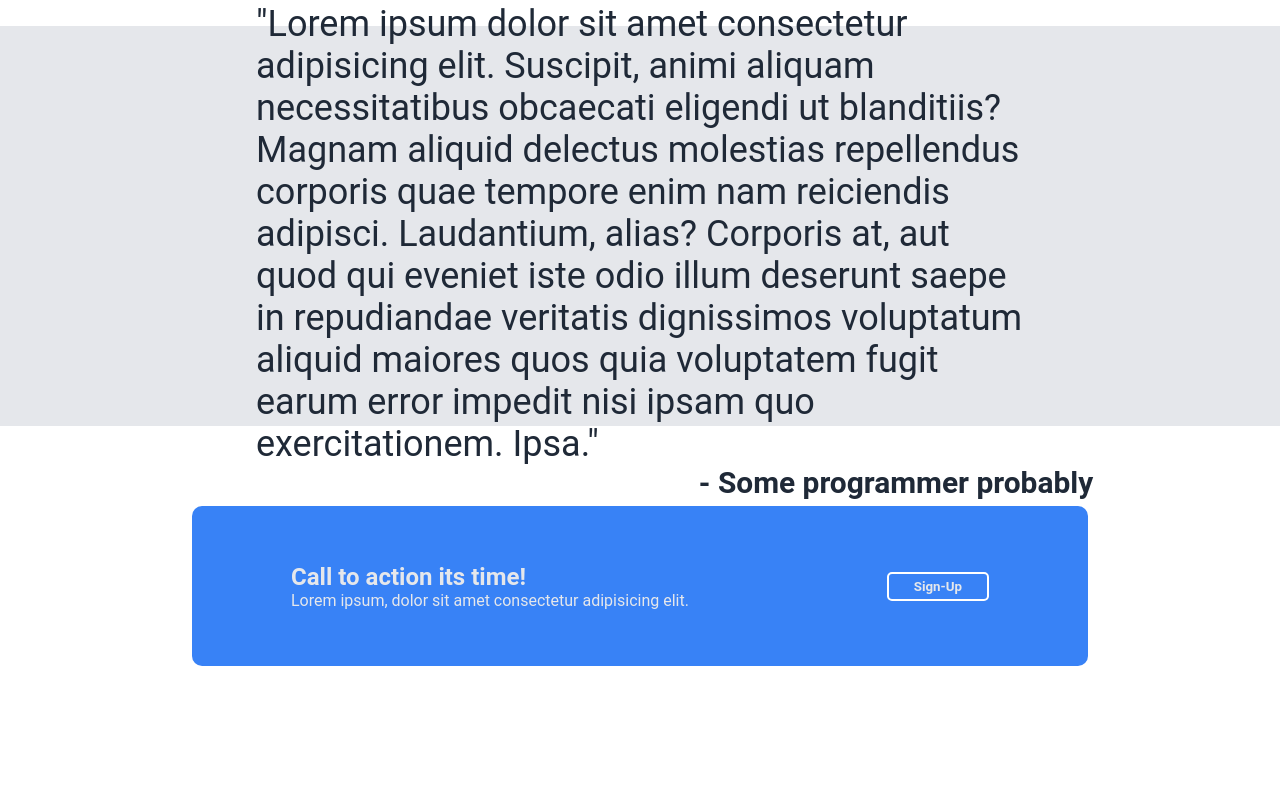
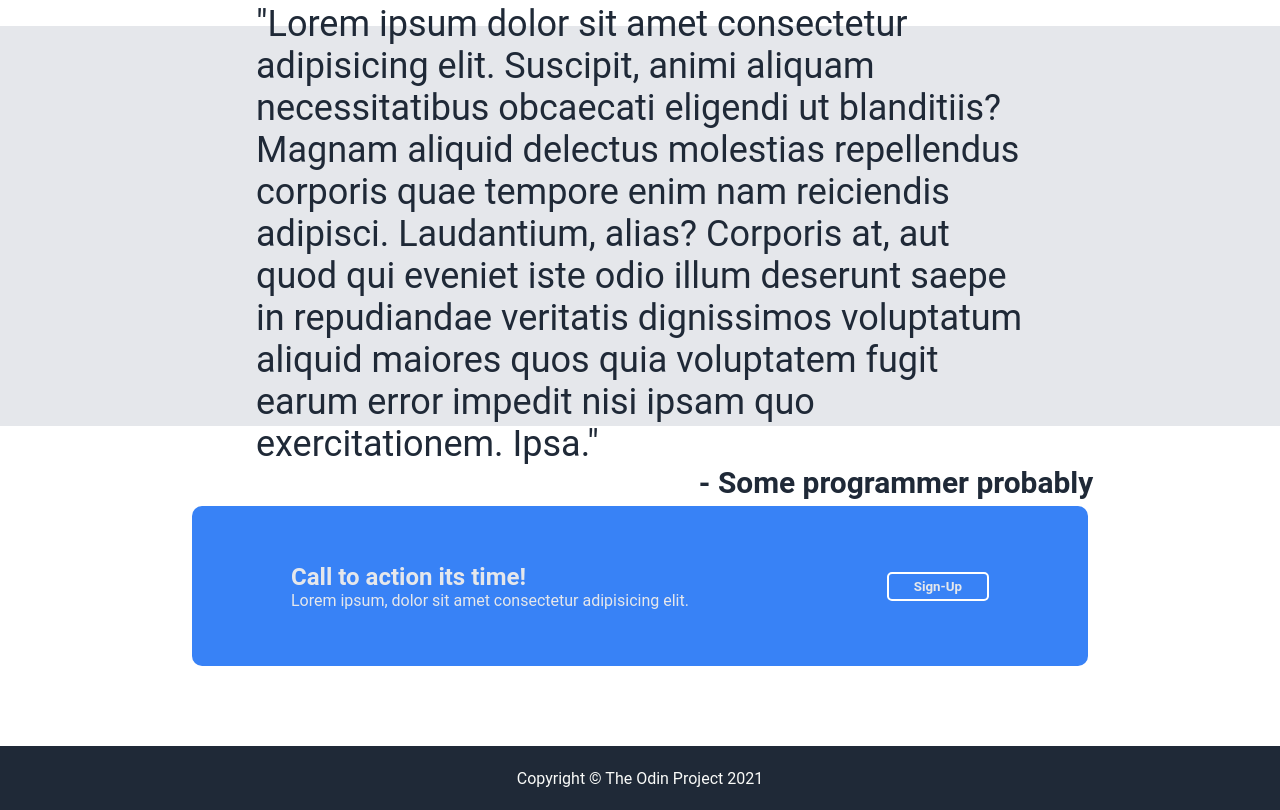
Before and after one commit to lucifron28/odin-landing-page, a plain HTML site: page index.html in a window 1280 px wide. Shown: the part 1436-2246 px from the top of the page. Before the commit the page ends 2182 px from the top, so only its background shows below. Drawn offline with Linux system fonts and the light colour scheme.

Commit message:
added footer

```diff
--- a/index.html
+++ b/index.html
@@ -65,6 +65,9 @@
             </div>
         </div>
     </main>
+    <footer>
+        <p>Copyright &copy; The Odin Project 2021</p>
+    </footer>
     <script src="script.js"></script>
 </body>
 </html>
--- a/style.css
+++ b/style.css
@@ -11,7 +11,7 @@ html {
 
 nav {
     display: flex;
-    justify-content: space-between;
+    justify-content: space-around;
     background-color: #1f2937;
     color: #f9faf8;
     padding: 15px 20px;
@@ -169,3 +169,13 @@ main {
     color: #e5e7eb;
     font-weight: bold;
 }
+
+footer {
+    text-align: center;
+    background-color: #1f2937;
+    color: #f9faf8;
+    height: 8vh;
+    display: flex;
+    justify-content: center;
+    align-items: center;
+}
```
